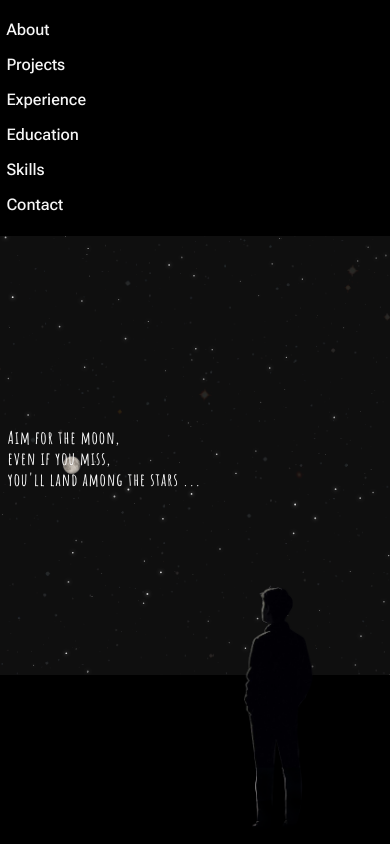
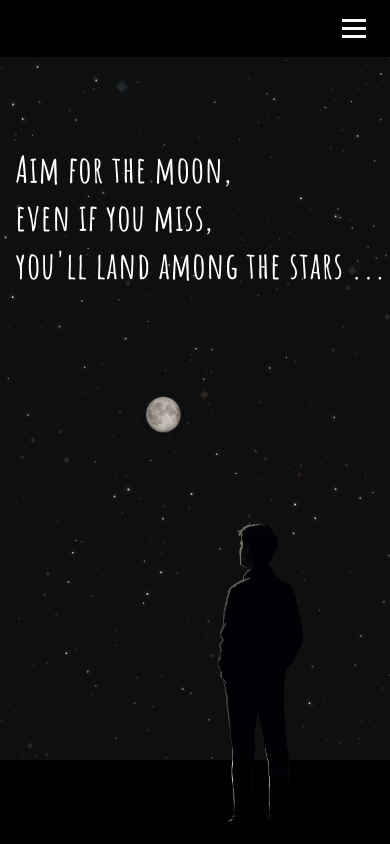
Before and after one commit to Zakaria-Boukeffa/PORTFOLIO-REACT, a Next.js app in the folder portfolio/: page / in a window 390 px wide. Shown: the top 844 px of the page. Built offline with nearby package versions, Linux system fonts and the light colour scheme; a web font is replaced by a local one.

Commit message:
Mobile version fixed

```diff
--- a/portfolio/src/app/components/Navbar.jsx
+++ b/portfolio/src/app/components/Navbar.jsx
@@ -1,15 +1,32 @@
+'use client'
+import React, { useState } from "react";
 import "../styles/Navbar.css";
 
 function Navbar() {
+  const [menuOpen, setMenuOpen] = useState(false);
+
   return (
-    <nav className="navbar" aria-label="Main navigation">
-      <ul>
-        <li><a href="#about">About</a></li>
-        <li><a href="#projects">Projects</a></li>
-        <li><a href="#experience">Experience</a></li>
-        <li><a href="#education">Education</a></li>
-        <li><a href="#skills">Skills</a></li>
-        <li><a href="#contact">Contact</a></li>
+    <nav className="navbar">
+      <div className="navbar-inner">
+        <div className="navbar-logo"> {/* tu peux mettre un logo ou laisser vide */} </div>
+        <div
+          className="burger"
+          onClick={() => setMenuOpen(!menuOpen)}
+          aria-label="Toggle menu"
+        >
+          <span className="burger-line"></span>
+          <span className="burger-line"></span>
+          <span className="burger-line"></span>
+        </div>
+      </div>
+
+      <ul className={`navbar-links ${menuOpen ? "show" : ""}`}>
+        <li><a href="#about" onClick={() => setMenuOpen(false)}>About</a></li>
+        <li><a href="#projects" onClick={() => setMenuOpen(false)}>Projects</a></li>
+        <li><a href="#experience" onClick={() => setMenuOpen(false)}>Experience</a></li>
+        <li><a href="#education" onClick={() => setMenuOpen(false)}>Education</a></li>
+        <li><a href="#skills" onClick={() => setMenuOpen(false)}>Skills</a></li>
+        <li><a href="#contact" onClick={() => setMenuOpen(false)}>Contact</a></li>
       </ul>
     </nav>
   );
--- a/portfolio/src/app/styles/HeroSection.css
+++ b/portfolio/src/app/styles/HeroSection.css
@@ -16,7 +16,7 @@
   position: absolute;
   bottom: 0;
   width: 100%;
-  height: 20vh;
+  height: 10vh;
   background: linear-gradient(to top, #000000, #000000);
   z-index: 1.5;
   pointer-events: none;
@@ -83,43 +83,51 @@
   letter-spacing: 1px;
 }
 
-
 @media (max-width: 900px) {
   .moon-img {
-    width: 160px;
-    max-width: 40vw;
-    left: 55vw;
-    top: 12%;
+    width: 300px;
+    max-width: 80vw;
+    left: 40vw;
+    top: 8%;
   }
+
   .boy-img {
-    width: 100vw;
+    width: 45vw;
   }
+
   .hero-content {
     margin-left: 4vw;
     margin-top: 4vh;
   }
+
   .hero-section h1 {
-    font-size: 1.6rem;
+    font-size: 2rem;
   }
 }
+
 @media (max-width: 600px) {
   .moon-img {
-    width: 800vw;
-    min-width: 120px;
-    left: 0vw;
-    top: 8vh;
+    width: 90vw;
+    min-width: 200px;
+    left: 5vw;
+    top: 5vh;
   }
+
   .boy-img {
-    width: 40vw;
+    width: 50vw;
   }
+
   .hero-content {
-    margin-left: 2vw;
-    margin-top: 2vh;
+    margin-left: 4vw;
+    margin-top: -55vh;
   }
+
   .hero-section h1 {
+    font-size: 2.3rem;
+    line-height: 1.3;
+  }
+
+  .hero-subtitle {
     font-size: 1.1rem;
   }
-  .hero-subtitle {
-    font-size: 0.9rem;
-  }
 }
--- a/portfolio/src/app/styles/Navbar.css
+++ b/portfolio/src/app/styles/Navbar.css
@@ -7,6 +7,7 @@
   z-index: 100;
 }
 
+/* === DESKTOP === */
 .navbar ul {
   display: flex;
   justify-content: center;
@@ -20,7 +21,7 @@
   color: #f6f6f6;
   text-decoration: none;
   font-weight: 500;
-  padding: 0.4rem 0.4rem; /* Reduced padding to make hover effect closer to the text */
+  padding: 0.4rem 0.4rem;
   border-radius: 4px;
   transition: background 0.15s, color 0.15s;
 }
@@ -32,9 +33,50 @@
   outline: none;
 }
 
-@media (max-width: 600px) {
+/* === MOBILE (burger only visible here) === */
+@media (max-width: 768px) {
+  .navbar-inner {
+    display: flex;
+    justify-content: space-between;
+    align-items: center;
+    padding: 1.2rem 1.5rem;
+  }
+
+  .burger {
+    display: flex;
+    flex-direction: column;
+    gap: 5px;
+    cursor: pointer;
+  }
+
+  .burger-line {
+    width: 24px;
+    height: 3px;
+    background-color: #f6f6f6;
+    transition: all 0.3s ease;
+  }
+
   .navbar ul {
     flex-direction: column;
+    background-color: #000;
+    position: absolute;
+    top: 100%;
+    left: 0;
+    width: 100%;
+    text-align: center;
+    padding: 0;
     gap: 1rem;
+
+    opacity: 0;
+    transform: translateY(-10px);
+    pointer-events: none;
+    transition: all 0.3s ease;
+  }
+
+  .navbar ul.show {
+    opacity: 1;
+    transform: translateY(0);
+    padding: 1.2rem 0;
+    pointer-events: all;
   }
 }
```
